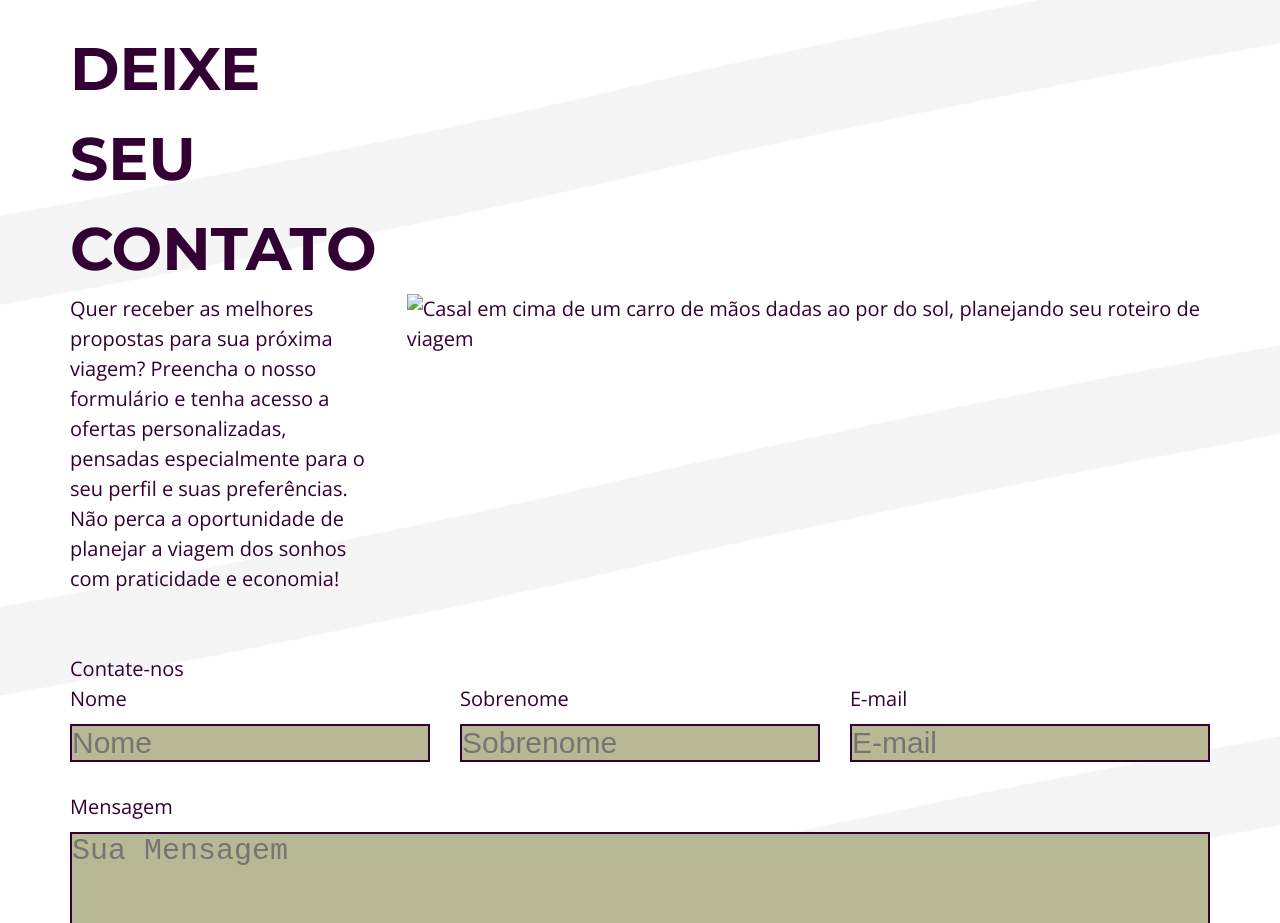
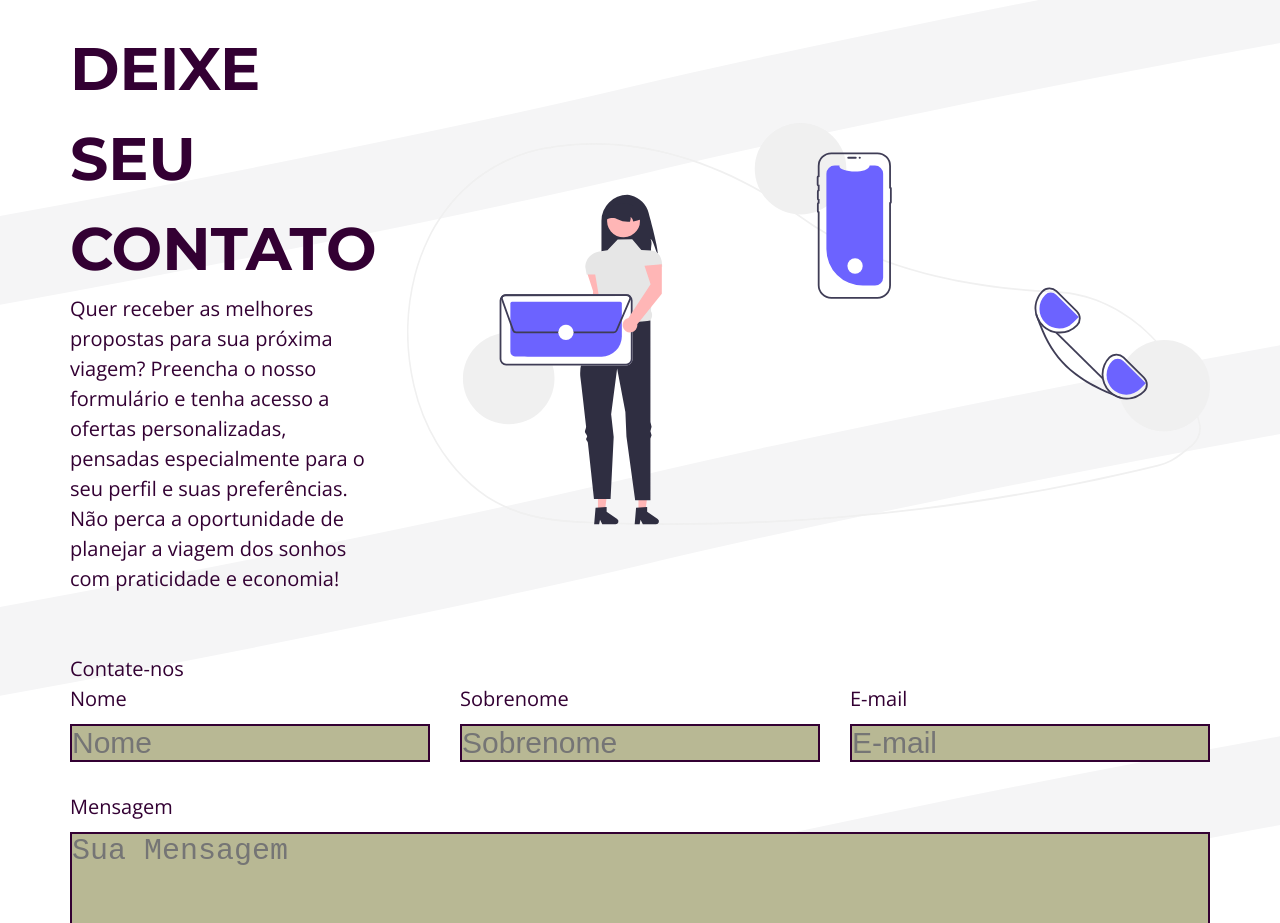
Before and after one commit to JoaoFelipe-98/landingpage-joaof, a plain HTML site: page index.html in a window 1280 px wide. Shown: the part 6280-7203 px from the top of the page. Drawn offline with nearby package versions, Linux system fonts and the light colour scheme.

Commit message:
Update index.html

```diff
--- a/index.html
+++ b/index.html
@@ -171,7 +171,7 @@ topo dos Andes.</p>
         <p>Quer receber as melhores propostas para sua próxima viagem? Preencha o nosso formulário e tenha acesso a ofertas personalizadas, pensadas especialmente para o seu perfil e suas preferências. Não perca a oportunidade de planejar a viagem dos sonhos com praticidade e economia! </p>
 </div>
 <div class="intro-img">
-    <img src="Img/contact.svg" alt="Casal em cima de um carro de mãos dadas ao por do sol, planejando seu roteiro de viagem">
+    <img src="contact.svg" alt="Casal em cima de um carro de mãos dadas ao por do sol, planejando seu roteiro de viagem">
 </div>
 <div class="contact-form">
     <fieldset class="form-grid">
```
